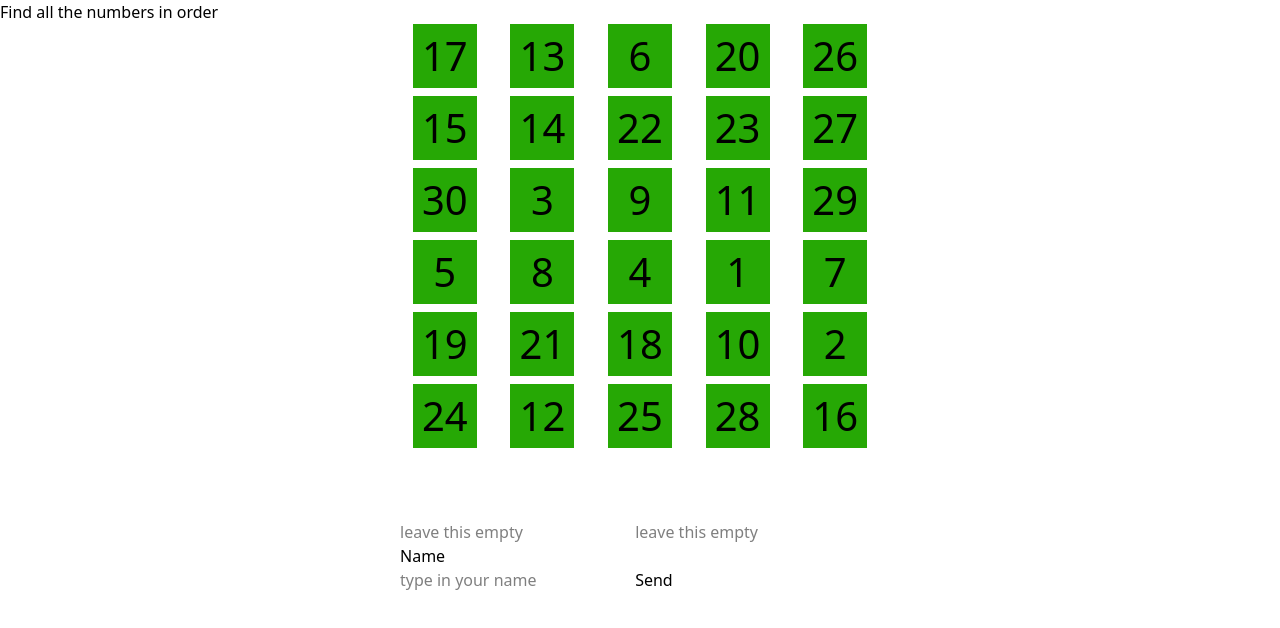
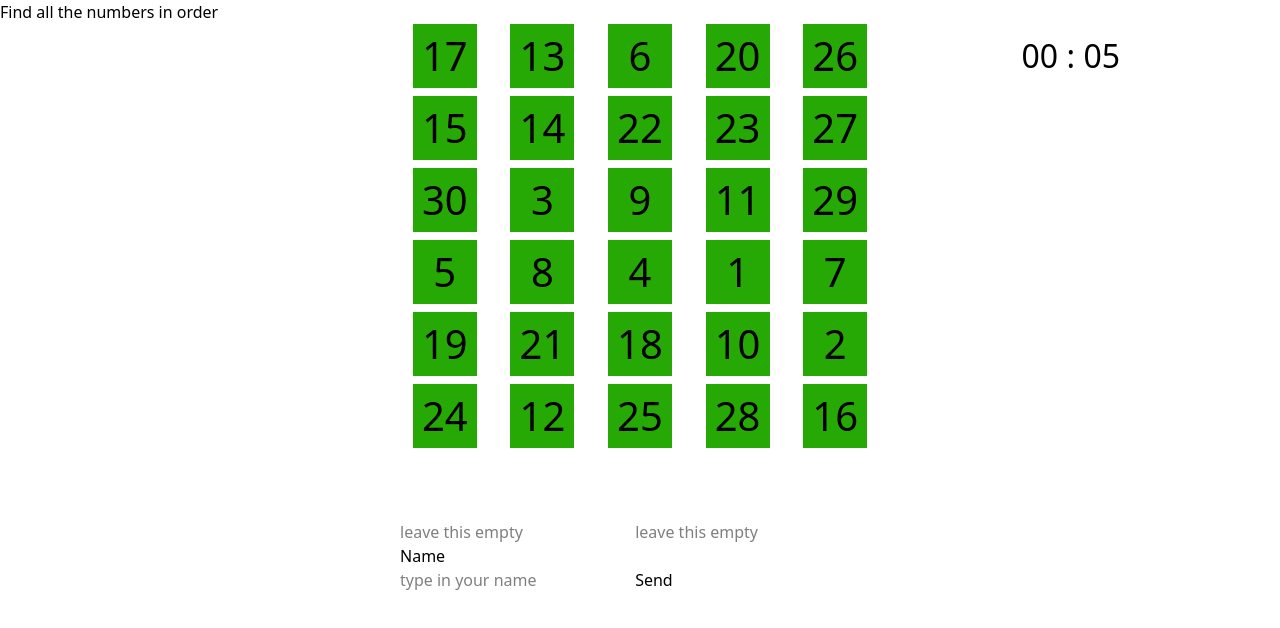
Before and after one commit to TomZhong-au/numbergame, a website with bundled scripts: page dist/index.html in a window 1280 px wide. Built offline with nearby package versions, Linux system fonts and the light colour scheme.

Commit message:
add a stopwatch on top right corner

```diff
--- a/src/script.ts
+++ b/src/script.ts
@@ -8,6 +8,8 @@ const startTime = new Date()
 let stopTime = startTime
 let usedTime
 const submitButton = document.querySelector("#button")
+const minute=document.querySelector(".minute") as HTMLElement
+const second=document.querySelector(".second") as HTMLElement
 
 const formResult = document.querySelector("#formResult") as HTMLInputElement
 const formTime = document.querySelector("#formTime") as HTMLFormElement
@@ -85,3 +87,17 @@ formElement.addEventListener("botpoison-challenge-success", function () {
 formElement.addEventListener("botpoison-challenge-error", function () {
   buttonElement.removeAttribute("disabled")
 })
+
+// stopwatch
+setInterval(updatetime,1000)
+
+function updatetime(){
+const currentTime=new Date()
+let secondString = Math.floor(((currentTime.valueOf() - startTime.valueOf()) / 1000 )%60).toString()
+secondString = ("0"+secondString).slice(-2)
+second.innerText=secondString
+
+let minuteString=Math.floor(((currentTime.valueOf() - startTime.valueOf()) / 1000 )/60).toString()
+minuteString= ("0"+minuteString).slice(-2)
+minute.innerText=minuteString
+}
```
Also changed, not shown: dist/index.html, dist/script.js, dist/src/style.css.
